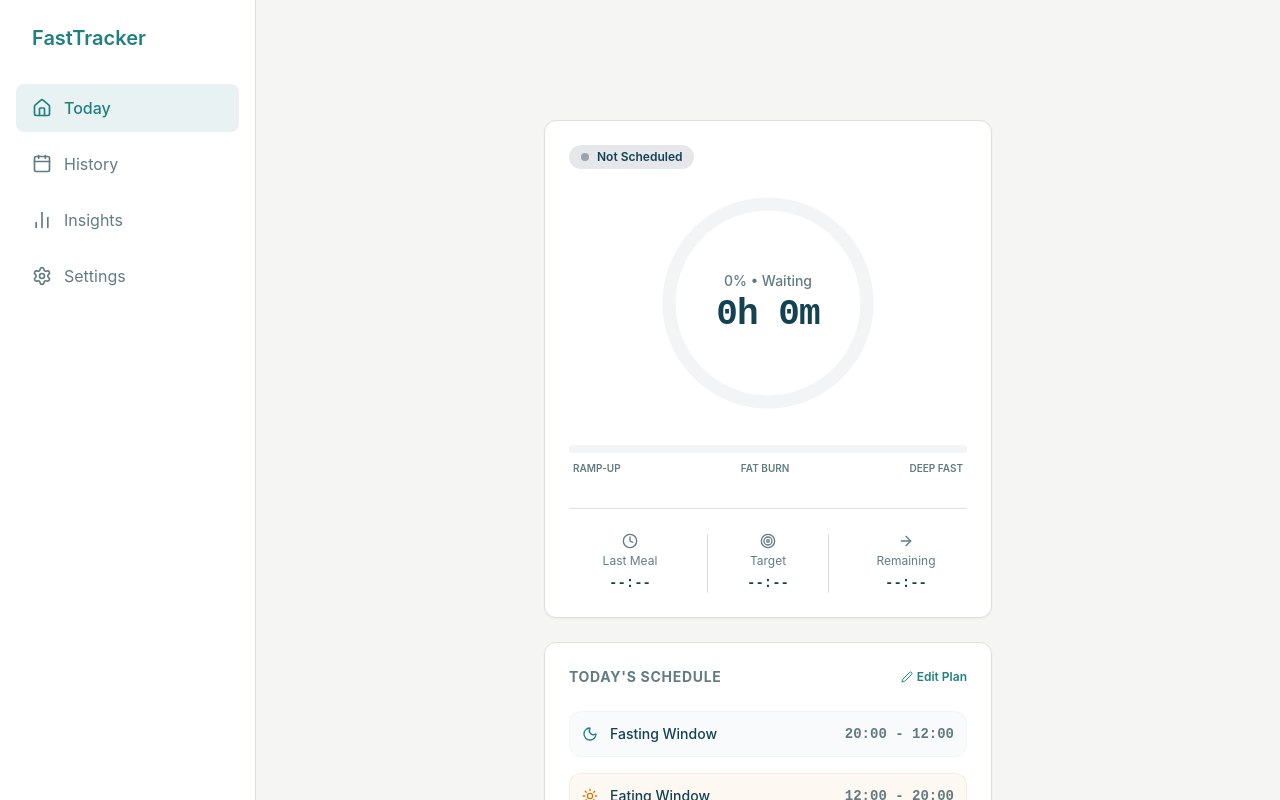
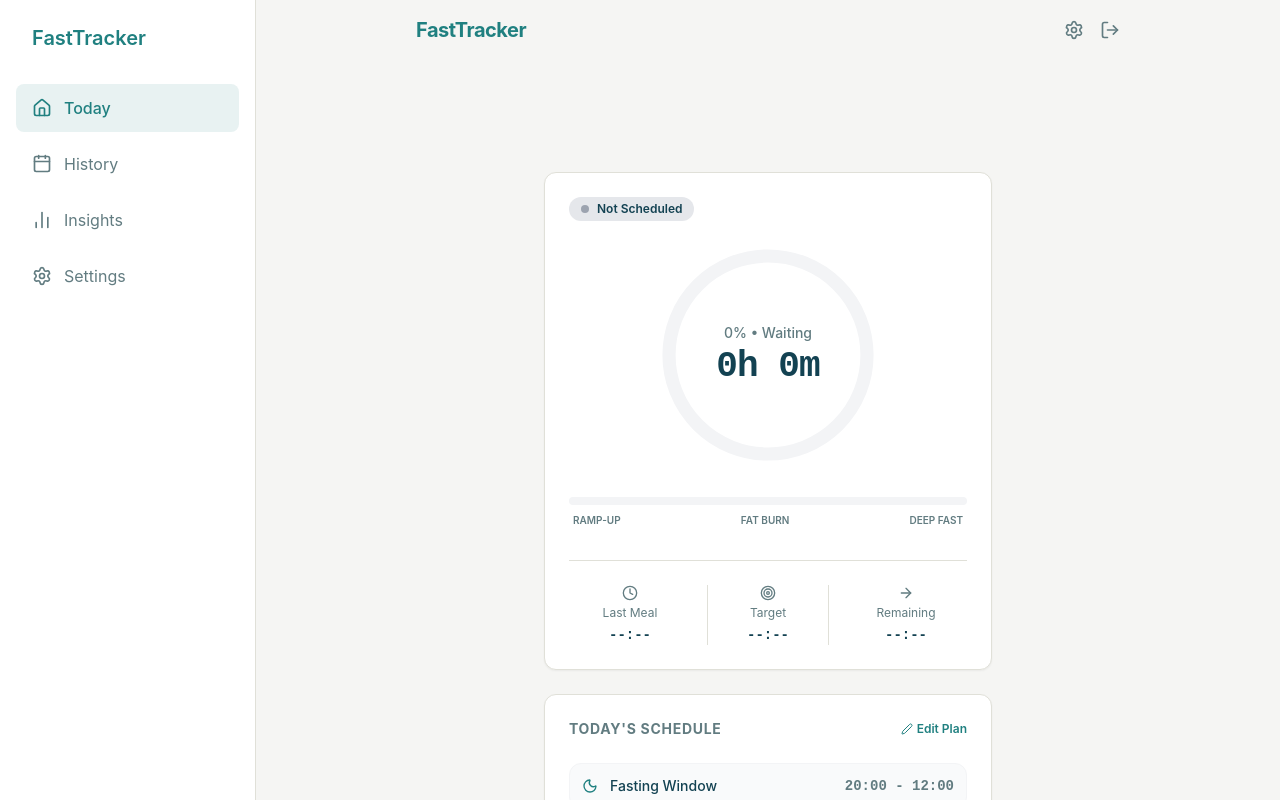
Before and after one commit to r777k/iFast, a React app in the folder frontend/: page / in a window 1280 px wide. Shown: the top 800 px of the page. Built offline with nearby package versions, Linux system fonts and the light colour scheme; sample sign-in values are in the browser's storage; the HTML template or start-up script is replaced by a standard one.

Commit message:
Missing Desktop Logout Button

```diff
--- a/frontend/src/pages/Dashboard.jsx
+++ b/frontend/src/pages/Dashboard.jsx
@@ -152,8 +152,7 @@ export default function Dashboard() {
   return (
     <div className="flex flex-col h-full space-y-6 pt-4 px-4 md:px-8 max-w-3xl mx-auto">
 
-      {/* Mobile Top Header */}
-      <header className="md:hidden flex justify-between items-center pb-2">
+      <header className="flex justify-between items-center pb-2 md:pb-6">
         <h1 className="text-xl font-bold text-primary tracking-tight">FastTracker</h1>
         <div className="flex gap-4 text-text-secondary">
           <button className="hover:text-primary transition-colors"><Settings className="w-5 h-5" /></button>
```
